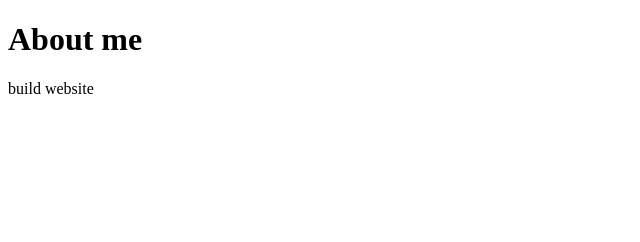
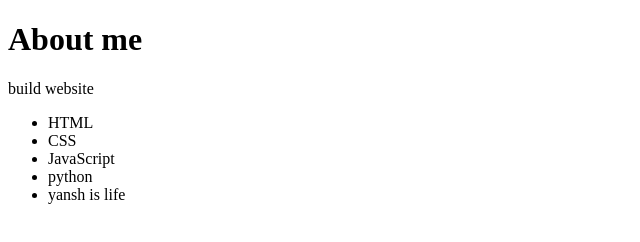
Before and after one commit to M00DYasf/web-foundations, a plain HTML site: page index.html in a window 1280 px wide. Shown: the whole page, without its empty margins (0-640 px from the left). Drawn offline with Linux system fonts and the light colour scheme.

Commit message:
List some languages

```diff
--- a/index.html
+++ b/index.html
@@ -8,5 +8,12 @@
 <body>
     <h1>About me</h1>
     <p>build website</p>
+    <ul>
+        <li>HTML</li>
+        <Li>CSS</Li>
+        <Li>JavaScript</Li>
+        <li>python</li>
+        <li>yansh is life</li>
+    </ul>
 </body>
 </html>
```
